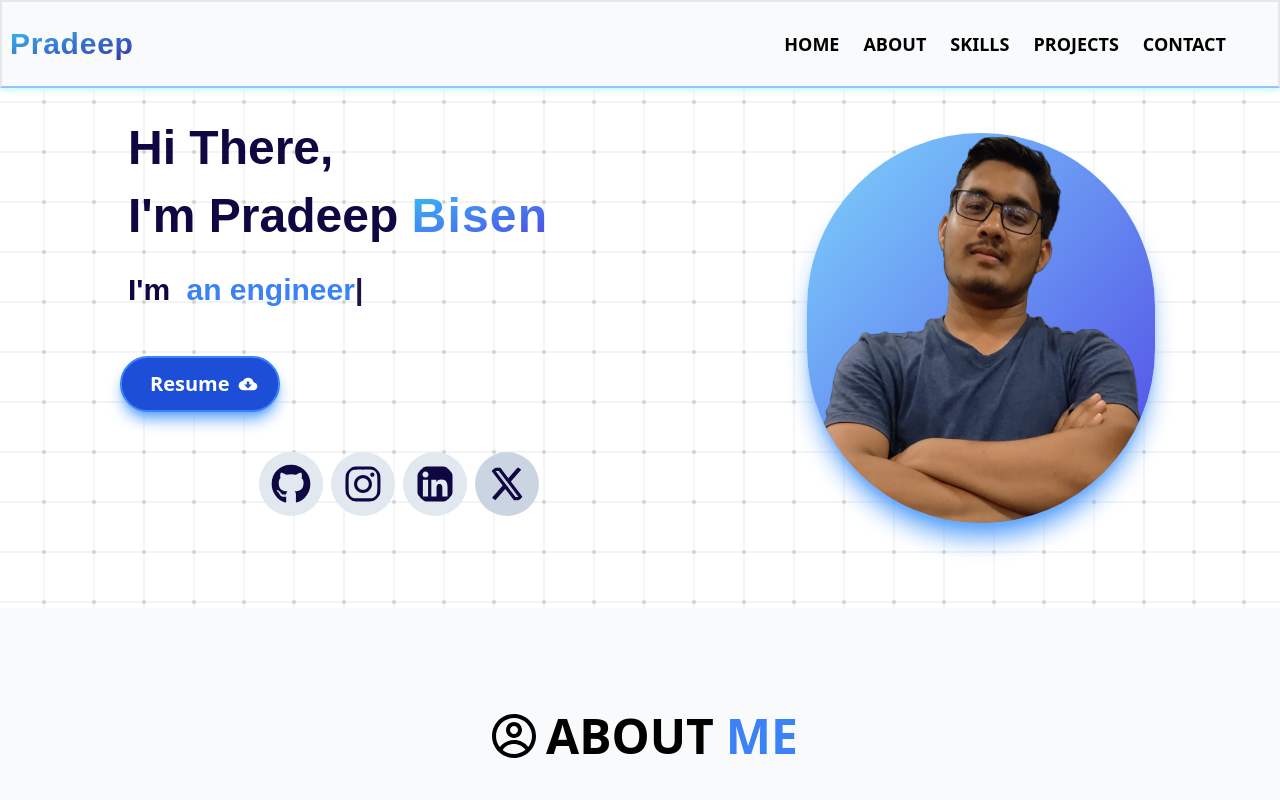
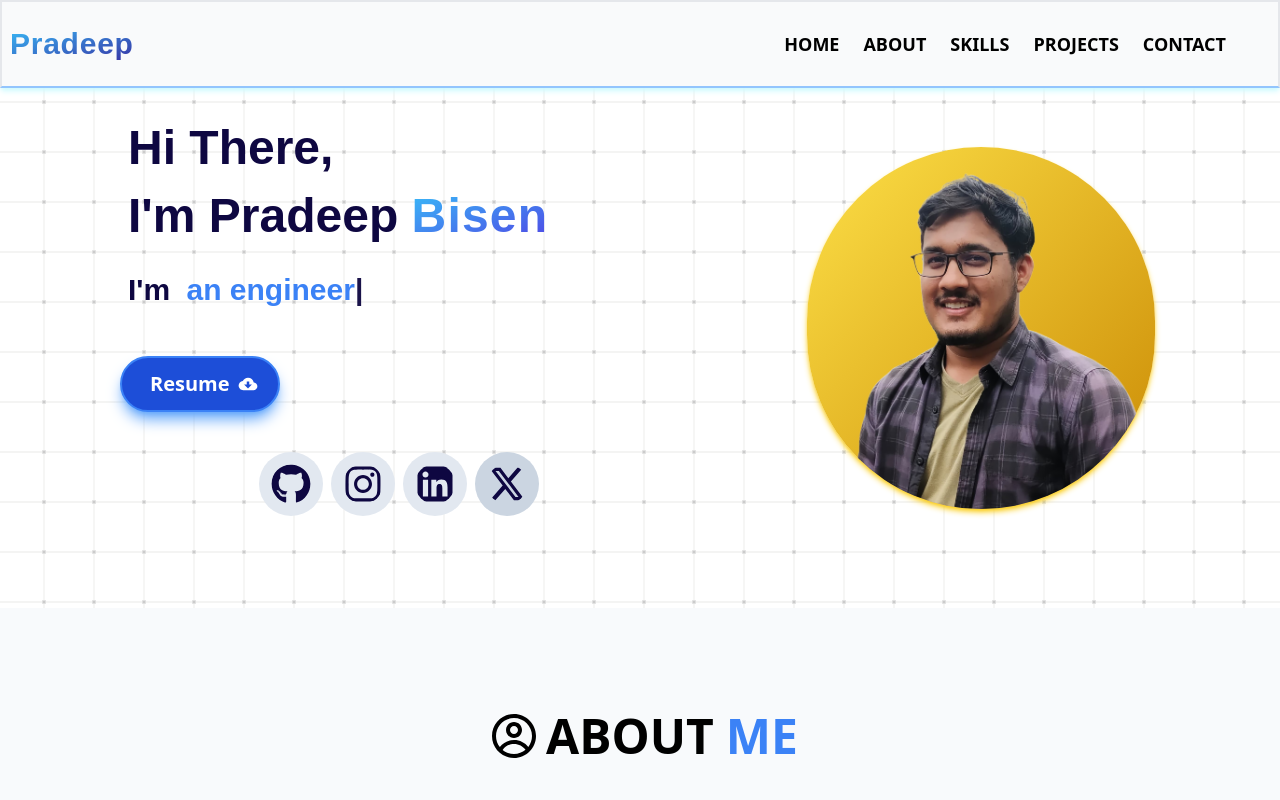
Before and after one commit to pradeepSDE/PortfolioPage, a React (Create React App) app: page / in a window 1280 px wide. Shown: the top 800 px of the page. Built offline with nearby package versions, Linux system fonts and the light colour scheme.

Commit message:
profile change

```diff
--- a/src/pages/Home.jsx
+++ b/src/pages/Home.jsx
@@ -90,10 +90,10 @@ const Home = () => {
           </div>
         </div> */}
       </div>
-      <div className="  hover:scale-105 mt-20  hover:rotate-z-45 your-div  transition duration-500  flex sm:flex-1 order-2  items-center   justify-center  ">
+      <div className="  hover:scale-105 mt-20 hover:rotate-z-45 your-div  transition duration-500  flex sm:flex-1 order-2  items-center   justify-center  ">
         <img
-          className="size-7/12  hover:scale-105 sm:mt-10 bg-gradient-to-br from-sky-300 to-indigo-600  shadow-xl shadow-blue-400 rounded-full  border-solid border-transparent    "
-          src="profilewebp.webp"
+          className="size-7/12  hover:scale-105 sm:mt-10 bg-gradient-to-br from-yellow-300 to-yellow-600  shadow-md shadow-yellow-400 rounded-full  border-solid border-transparent    "
+          src="IMG-20240807-WA0013-removebg.png"
           alt="pradeep"
           loading="lazy"
         />
```
Also changed, not shown: public/IMG-20240807-WA0013-removebg.png (added).
